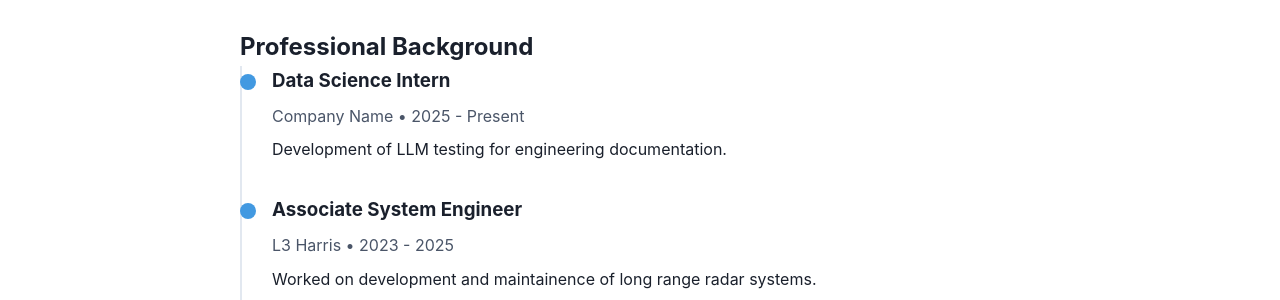
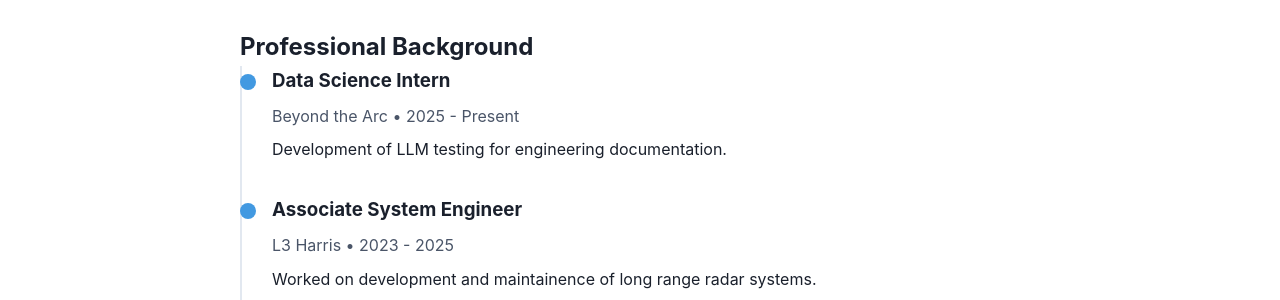
Before and after one commit to danielsbrown3/danielsbrown3.github.io, a Jekyll site: the page about.html, which Jekyll copies as it is, in a window 1280 px wide. Shown: the part 473-773 px from the top of the page. Built offline with Jekyll 4.4.1, drawn with Linux system fonts in a browser that asks for light colours.

Commit message:
fixing stuff

```diff
--- a/about.html
+++ b/about.html
@@ -55,7 +55,7 @@
                     <div class="timeline">
                         <div class="timeline-item">
                             <h3>Data Science Intern</h3>
-                            <p class="timeline-meta">Company Name • 2025 - Present</p>
+                            <p class="timeline-meta">Beyond the Arc • 2025 - Present</p>
                             <p>Development of LLM testing for engineering documentation.</p>
                         </div>
                         <div class="timeline-item">
--- a/projects.html
+++ b/projects.html
@@ -42,7 +42,7 @@
                     <div class="project-meta">
                         <span class="project-date">2025</span>
                         <div class="project-links">
-                            <a href="https://project-demo.com" class="demo-link">
+                            <a href="https://apps.ischool.berkeley.edu/~danielbrown/w209/" class="demo-link">
                                 <i class="https://apps.ischool.berkeley.edu/~danielbrown/w209/"></i> View the Site
                             </a>
                         </div>
```
